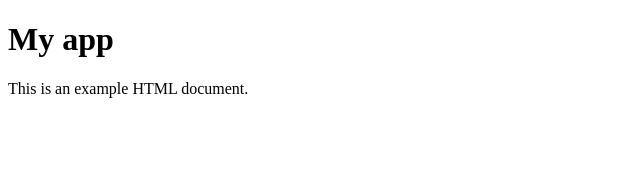
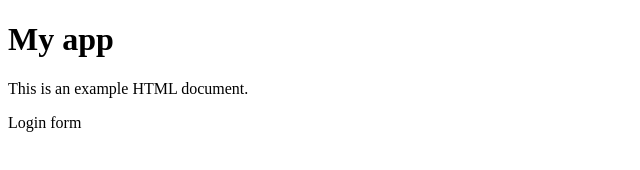
Before and after one commit to alitha1576/myappsample, a plain HTML site: page index.html in a window 1280 px wide. Shown: the full height of the page, 0-640 px from the left. Drawn offline with Linux system fonts and the light colour scheme.

Commit message:
login form

```diff
--- a/index.html
+++ b/index.html
@@ -6,5 +6,6 @@
    <body>
        <h1>My app</h1>
        <p>This is an example HTML document.</p>
+       <form>Login form</form>
    </body>
 </html>
```
Also changed, not shown: login.html (added, +1 -0 lines), 1 other file.
